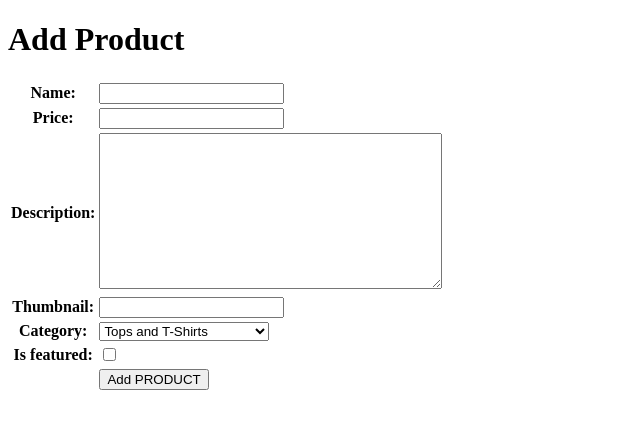
After one commit to sweetsaltt/lil-champs, a Django app: page /create-product/ in a window 1280 px wide. The commit adds this page. Shown: the top 429 px of the page, without its empty margins (0-640 px from the left). Run offline with Django 5.2, Linux system fonts and the light colour scheme.

Commit message:
completion tugas 2, membuat form, membangun tampilan html, implementasi data delivery

```diff
--- a/lil_champs/settings.py
+++ b/lil_champs/settings.py
@@ -34,6 +34,7 @@ DEBUG = True
 
 ALLOWED_HOSTS = ["localhost", "127.0.0.1", "chris-darren-lilchamps.pbp.cs.ui.ac.id"]
 
+CSRF_TRUSTED_ORIGINS = ["https://chris-darren-lilchamps.pbp.cs.ui.ac.id"]
 
 # Application definition
 
@@ -62,7 +63,7 @@ ROOT_URLCONF = 'lil_champs.urls'
 TEMPLATES = [
     {
         'BACKEND': 'django.template.backends.django.DjangoTemplates',
-        'DIRS': [],
+        'DIRS': [BASE_DIR / 'templates'],
         'APP_DIRS': True,
         'OPTIONS': {
             'context_processors': [
--- /dev/null
+++ b/main/forms.py
@@ -0,0 +1,7 @@
+from django.forms import ModelForm
+from main.models import Product
+
+class ProductForm(ModelForm):
+    class Meta:
+        model = Product
+        fields = ['name', 'price', 'description', 'thumbnail', 'category', 'is_featured']
--- a/main/models.py
+++ b/main/models.py
@@ -1,20 +1,31 @@
 from django.db import models
+import uuid
 
 class Product(models.Model):
+    CATEGORY_CHOICES = [
+        ('tops_and_tshirts', "Tops and T-Shirts"),
+        ('polo_and_shirts', "Polo and Shirts"),
+        ('jerseys', "Jerseys"),
+        ('shorts', "Shorts"),
+        ('pants_and_leggings', "Pants and Leggings"),
+        ('hoodies_and_sweatshirts', "Hoodies and Sweatshirts"),
+        ('jacket_and_tracktops', "Jacket and Tracktops"),
+    ]
+
     name = models.CharField(max_length=255)
     price = models.IntegerField()
     description = models.TextField()
-    thumbnail = models.URLField()
-    category = models.CharField(max_length=255)
+    thumbnail = models.URLField(blank=True, null=True)
+    category = models.CharField(max_length=50, choices=CATEGORY_CHOICES, default='update')
     is_featured = models.BooleanField(default=False)
 
-    # def __str__(self):
-    #     return self.title
+    id = models.UUIDField(primary_key=True, default=uuid.uuid4, editable=False)
+    product_views = models.IntegerField(default=0)
+    created_at = models.DateTimeField(auto_now_add=True)
 
-    # @property
-    # def is_news_hot(self):
-    #     return self.news_views > 20
+    def __str__(self):
+        return self.name
 
-    # def increment_views(self):
-    #     self.news_views += 1
-    #     self.save()
+    def increment_views(self):
+        self.product_views += 1
+        self.save()
--- /dev/null
+++ b/main/templates/create_product.html
@@ -0,0 +1,18 @@
+{% extends 'base.html' %}
+{% block content %}
+<h1>Add Product</h1>
+
+<form method="POST">
+  {% csrf_token %}
+  <table>
+    {{ form.as_table }}
+    <tr>
+      <td></td>
+      <td>
+        <input type="submit" value="Add PRODUCT" />
+      </td>
+    </tr>
+  </table>
+</form>
+
+{% endblock %}
--- a/main/urls.py
+++ b/main/urls.py
@@ -1,8 +1,14 @@
 from django.urls import path
-from main.views import show_main
+from main.views import show_main, create_product, show_product, show_xml,show_json, show_xml_by_id, show_json_by_id
 
 app_name = 'main'
 
 urlpatterns = [
     path('', show_main, name='show_main'),
+    path('create-product/', create_product, name='create_product'),
+    path('product/<str:id>/', show_product, name='show_product'),
+    path('xml/', show_xml, name='show_xml'),
+    path('json/', show_json, name='show_json'),
+    path('xml/<str:product_id>/', show_xml_by_id, name='show_xml_by_id'),
+    path('json/<str:product_id>/', show_json_by_id, name='show_json_by_id'),
 ]
--- a/main/views.py
+++ b/main/views.py
@@ -1,13 +1,64 @@
-from django.shortcuts import render
-
-# Create your views here.
+from django.http import HttpResponse
+from django.core import serializers
+from django.shortcuts import render, redirect, get_object_or_404
+from main.forms import ProductForm
+from main.models import Product
 
 def show_main(request):
+    product_list = Product.objects.all()
+
     context = {
         'name': 'Chris Darren',
         'npm': '2406396956',
-        'store_name' : 'Lil Champs'
+        'store_name' : 'Lil Champs',
+        'product_list': product_list
     }
 
+    return render(request, "main.html", context)
 
-    return render(request, "main.html", context)
+def create_product(request):
+    form = ProductForm(request.POST or None)
+
+    if form.is_valid() and request.method == "POST":
+        form.save()
+        return redirect('main:show_main')
+
+    context = {'form':form}
+
+    return render(request, "create_product.html", context)
+
+def show_product(request, id):
+    product = get_object_or_404(Product, pk=id)
+    product.increment_views()
+
+    context = {'product':product}
+
+    return render(request, "product_detail.html", context)
+
+def show_xml(request):
+    product_list = Product.objects.all()
+    xml_data = serializers.serialize("xml", product_list)
+    return HttpResponse(xml_data, content_type="application/xml")
+
+def show_json(request):
+    product_list = Product.objects.all()
+    json_data = serializers.serialize("json", product_list)
+    return HttpResponse(json_data, content_type="application/json")
+
+def show_xml_by_id(request, product_id):
+    try:
+        product_item = Product.objects.filter(pk=product_id)
+        xml_data = serializers.serialize("xml", product_item)
+        return HttpResponse(xml_data, content_type="application/xml")
+
+    except Product.DoesNotExist:
+        return HttpResponse(status=404)
+
+def show_json_by_id(request, product_id):
+    try:
+        product_item = Product.objects.get(pk=product_id)
+        json_data = serializers.serialize("json", [product_item])
+        return HttpResponse(json_data, content_type="application/json")
+
+    except Product.DoesNotExist:
+        return HttpResponse(status=404)
--- /dev/null
+++ b/templates/base.html
@@ -0,0 +1,13 @@
+{% load static %}
+<!DOCTYPE html>
+<html lang="en">
+<head>
+    <meta charset="UTF-8" />
+    <meta name="viewport" content="width=device-width, initial-scale=1.0" />
+    {% block meta %} {% endblock meta %}
+</head>
+
+<body>
+    {% block content %} {% endblock content %}
+</body>
+</html>
```
Also changed, not shown: main/templates/main.html (+36 -0 lines), main/templates/product_detail.html (added, +17 -0 lines), main/migrations/0002_product_created_at_product_product_views_and_more.py (added), main/migrations/0003_alter_product_thumbnail.py (added), main/migrations/0004_alter_product_category.py (added), main/migrations/0005_alter_product_product_views.py (added).
